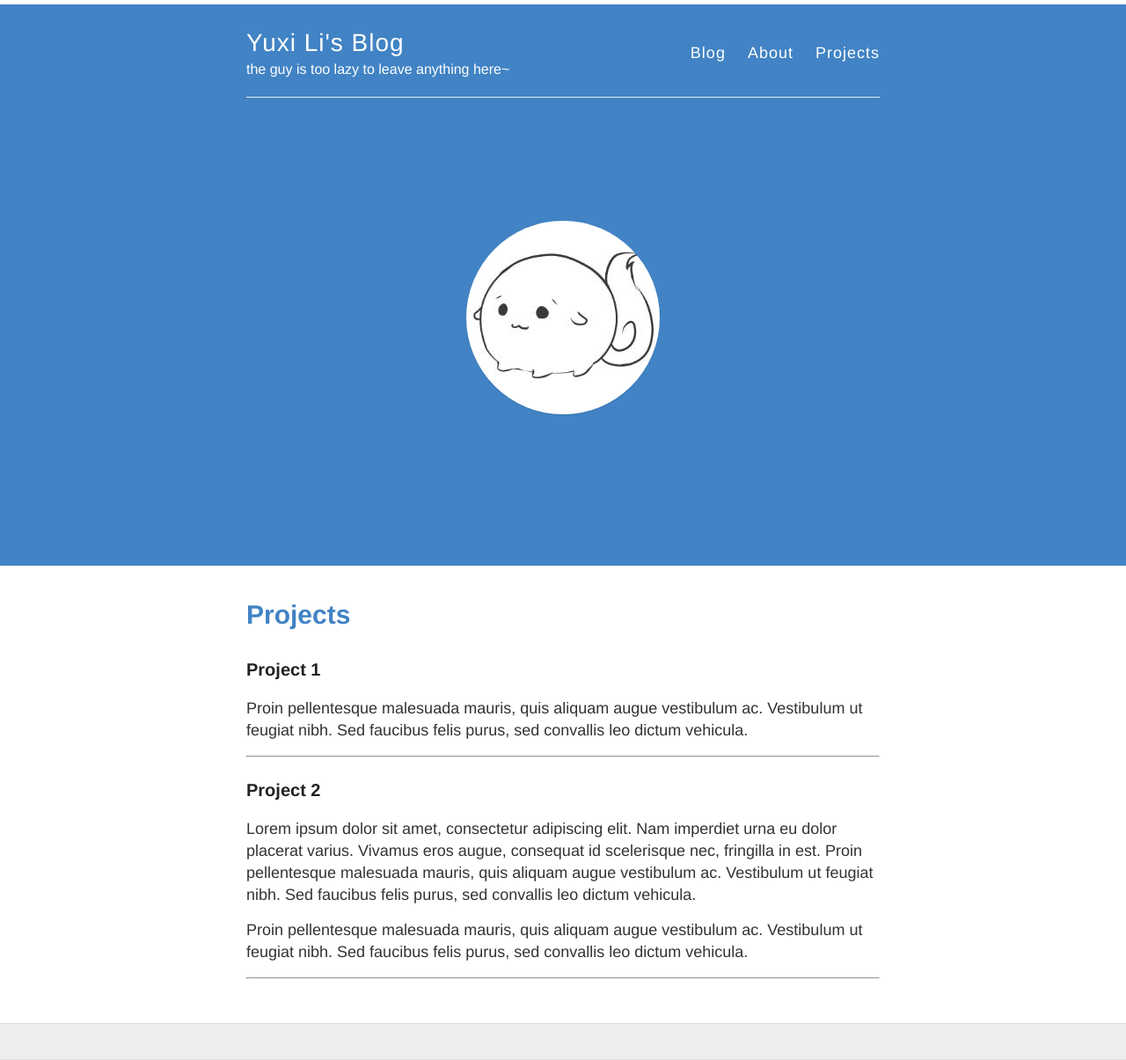
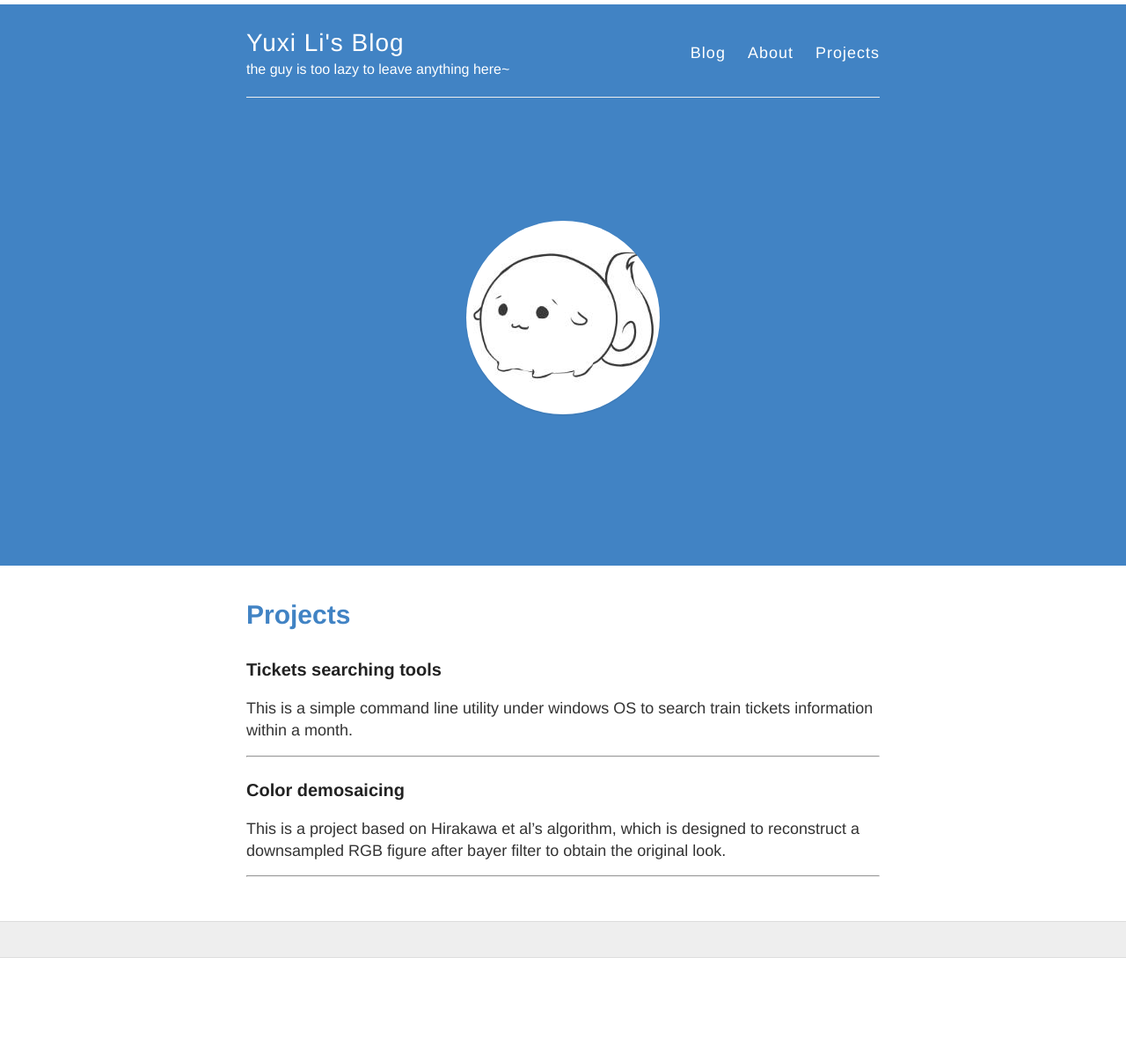
Before and after one commit to Betterthinking/Betterthinking.github.io, a Jekyll site: the page built from projects.md, in a window 1280 px wide. Shown: the whole page at 88% size. Built offline with Jekyll 4.4.1, drawn with Linux system fonts in a browser that asks for light colours; nearby versions of some CDN libraries; after the commit the page ends 1089 px from its top, so only the background shows below that.

Commit message:
Update projects.md

```diff
--- a/projects.md
+++ b/projects.md
@@ -4,14 +4,12 @@ title: Projects
 permalink: /projects/
 ---
 
-### [Project 1](https://github.com/tux4kids/tuxmania)
-Proin pellentesque malesuada mauris, quis aliquam augue vestibulum ac. Vestibulum ut feugiat nibh. Sed faucibus felis purus, sed convallis leo dictum vehicula.
+### [Tickets searching tools](https://github.com/Betterthinking/tickets-search-script-on-12306)
+This is a simple command line utility under windows OS to search train tickets information within a month.
 
 ***
 
-### [Project 2](https://github.com/AkshayAgarwal007/Moodly)
-Lorem ipsum dolor sit amet, consectetur adipiscing elit. Nam imperdiet urna eu dolor placerat varius. Vivamus eros augue, consequat id scelerisque nec, fringilla in est. Proin pellentesque malesuada mauris, quis aliquam augue vestibulum ac. Vestibulum ut feugiat nibh. Sed faucibus felis purus, sed convallis leo dictum vehicula.
-
-Proin pellentesque malesuada mauris, quis aliquam augue vestibulum ac. Vestibulum ut feugiat nibh. Sed faucibus felis purus, sed convallis leo dictum vehicula.
+### [Color demosaicing](https://github.com/Betterthinking/Homogeneity-Based-Demosaicing)
+This is a project based on Hirakawa et al's algorithm, which is designed to reconstruct a downsampled RGB figure after bayer filter to obtain the original look.
 
 ***
```
